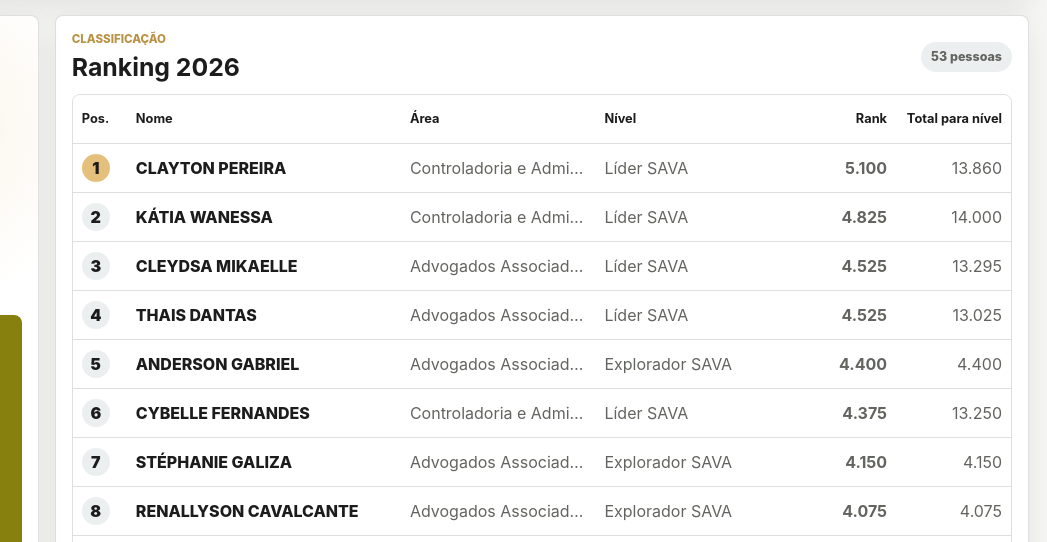
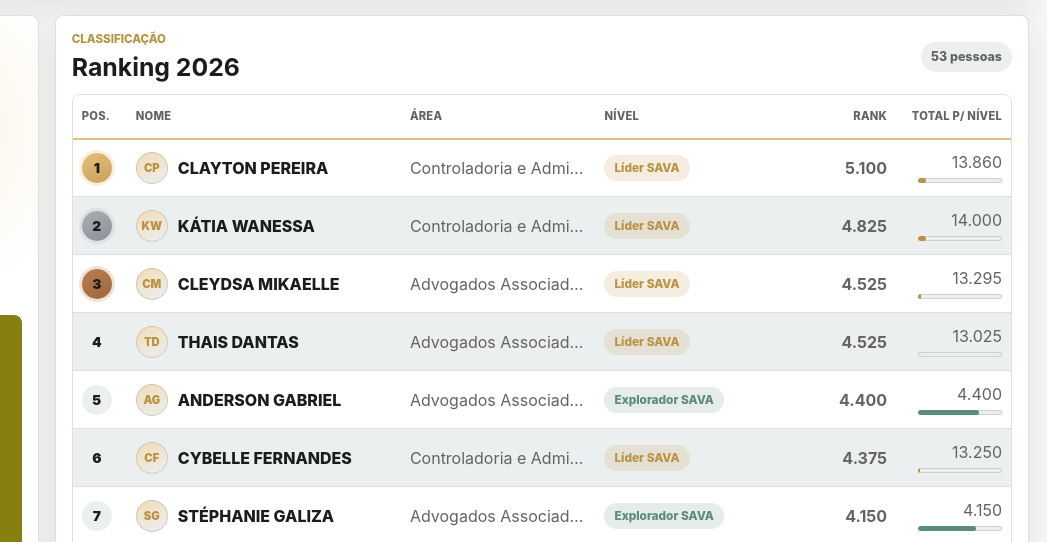
Before and after one commit to ProfRayllon/jornada-sava-dashboard, a plain HTML site: page index.html in a window 1280 px wide. Shown: the part 256-798 px from the top of the page, 233-1280 px from the left. Drawn offline with Linux system fonts and the light colour scheme.

Commit message:
Redesign ranking table with avatars, level pills, and progress bars
Adds initials avatars per person, gold/silver/bronze rank chips for
the top 3, color-coded pills per SAVA level tier, and a progress bar
showing advancement toward the next level in the ranking table.

```diff
--- a/app.js
+++ b/app.js
@@ -51,10 +51,10 @@ const legacy2025TotalOverrides = {
 };
 
 const levelRules = [
-  { name: "Explorador SAVA", min: 0, max: 6000 },
-  { name: "Protagonista SAVA", min: 6001, max: 13000 },
-  { name: "Líder SAVA", min: 13001, max: 23000 },
-  { name: "Guardião SAVA", min: 23001, max: Infinity },
+  { name: "Explorador SAVA", min: 0, max: 6000, slug: "explorador" },
+  { name: "Protagonista SAVA", min: 6001, max: 13000, slug: "protagonista" },
+  { name: "Líder SAVA", min: 13001, max: 23000, slug: "lider" },
+  { name: "Guardião SAVA", min: 23001, max: Infinity, slug: "guardiao" },
 ];
 
 const badgeDefinitions = [
@@ -630,15 +630,35 @@ function renderRanking() {
 
   els.rankingBody.innerHTML = filtered
     .map((person, index) => {
+      const pos = index + 1;
       const level = getPersonLevel(person);
+      const cumulative = getCumulativeScore(person);
+      const tierMax = level.max === Infinity ? cumulative || level.min || 1 : level.max;
+      const progressPct = Math.max(
+        0,
+        Math.min(100, Math.round(((cumulative - level.min) / Math.max(1, tierMax - level.min)) * 100))
+      );
+      const rankClass = pos <= 3 ? ` rank-${pos}` : "";
       return `
         <tr>
-          <td><span class="rank-chip">${index + 1}</span></td>
-          <td class="name-cell">${escapeHtml(person.name)}</td>
+          <td><span class="rank-chip${rankClass}">${pos}</span></td>
+          <td class="name-cell">
+            <div class="person-cell">
+              <span class="avatar" aria-hidden="true">${escapeHtml(getInitials(person.name))}</span>
+              <span class="person-name">${escapeHtml(person.name)}</span>
+            </div>
+          </td>
           <td>${escapeHtml(person.category)}</td>
-          <td>${level.name}</td>
+          <td><span class="level-pill level-${level.slug}">${level.name}</span></td>
           <td class="numeric"><strong>${formatNumber(person.score)}</strong></td>
-          <td class="numeric">${formatNumber(getCumulativeScore(person))}</td>
+          <td class="numeric">
+            <div class="level-progress-cell">
+              <span>${formatNumber(cumulative)}</span>
+              <div class="level-progress-track">
+                <div class="level-progress-fill level-${level.slug}" style="width:${progressPct}%"></div>
+              </div>
+            </div>
+          </td>
         </tr>
       `;
     })
--- a/index.html
+++ b/index.html
@@ -94,7 +94,7 @@
                     <th>Área</th>
                     <th>Nível</th>
                     <th class="numeric">Rank</th>
-                    <th class="numeric">Total para nível</th>
+                    <th class="numeric">Total p/ nível</th>
                   </tr>
                 </thead>
                 <tbody id="rankingBody"></tbody>
--- a/styles.css
+++ b/styles.css
@@ -14,6 +14,13 @@
   --purple: #7c2ba8;
   --blue: #1e66b2;
   --red: #9d2824;
+  --level-explorador: #5c8a7c;
+  --level-protagonista: #1e66b2;
+  --level-lider: #b99243;
+  --level-guardiao: #7c2ba8;
+  --rank-gold: #e5c07c;
+  --rank-silver: #a9adb4;
+  --rank-bronze: #b87e4f;
   font-family: Inter, "Segoe UI", Arial, sans-serif;
 }
 
@@ -29,6 +36,13 @@
   --gold-strong: #f0cf8e;
   --graphite: #d8d4ca;
   --shadow: 0 14px 36px rgba(0, 0, 0, 0.28);
+  --level-explorador: #7fb9a5;
+  --level-protagonista: #5b9ee0;
+  --level-lider: #f0cf8e;
+  --level-guardiao: #c58ce8;
+  --rank-gold: #f0cf8e;
+  --rank-silver: #c3c8d1;
+  --rank-bronze: #d29a68;
 }
 
 * {
@@ -445,7 +459,7 @@ table {
 
 th,
 td {
-  height: 49px;
+  height: 58px;
   padding: 0 9px;
   border-bottom: 1px solid var(--line);
   text-align: left;
@@ -459,9 +473,30 @@ th {
   position: sticky;
   top: 0;
   z-index: 1;
+  height: 44px;
   background: var(--surface);
-  color: var(--text);
-  font-size: 0.8rem;
+  color: var(--muted);
+  font-size: 0.7rem;
+  font-weight: 800;
+  letter-spacing: 0.02em;
+  text-transform: uppercase;
+  border-bottom: 2px solid var(--gold);
+}
+
+tbody tr {
+  transition: background-color 140ms ease;
+}
+
+tbody tr:nth-child(even) {
+  background: var(--surface-soft);
+}
+
+tbody tr:hover {
+  background: color-mix(in srgb, var(--gold) 12%, transparent);
+}
+
+tbody tr:last-child td {
+  border-bottom: none;
 }
 
 th:nth-child(1),
@@ -511,17 +546,127 @@ td.name-cell {
 .rank-chip {
   display: inline-grid;
   place-items: center;
-  width: 28px;
-  height: 28px;
+  width: 30px;
+  height: 30px;
   border-radius: 999px;
   background: var(--surface-soft);
   color: var(--text);
   font-weight: 900;
-}
-
-tr:nth-child(1) .rank-chip {
-  background: var(--gold);
+  font-size: 0.86rem;
+}
+
+.rank-chip.rank-1 {
+  background: linear-gradient(155deg, var(--rank-gold), color-mix(in srgb, var(--rank-gold) 55%, #a9782f));
   color: #1c1c1c;
+  box-shadow: 0 0 0 3px color-mix(in srgb, var(--rank-gold) 26%, transparent);
+}
+
+.rank-chip.rank-2 {
+  background: linear-gradient(155deg, var(--rank-silver), color-mix(in srgb, var(--rank-silver) 55%, #6b7078));
+  color: #1c1c1c;
+  box-shadow: 0 0 0 3px color-mix(in srgb, var(--rank-silver) 22%, transparent);
+}
+
+.rank-chip.rank-3 {
+  background: linear-gradient(155deg, var(--rank-bronze), color-mix(in srgb, var(--rank-bronze) 55%, #7a4c28));
+  color: #1c1c1c;
+  box-shadow: 0 0 0 3px color-mix(in srgb, var(--rank-bronze) 22%, transparent);
+}
+
+.person-cell {
+  display: flex;
+  align-items: center;
+  gap: 10px;
+  min-width: 0;
+}
+
+.avatar {
+  flex: none;
+  display: inline-grid;
+  place-items: center;
+  width: 32px;
+  height: 32px;
+  border-radius: 50%;
+  background: linear-gradient(155deg, color-mix(in srgb, var(--gold) 55%, var(--surface)), var(--surface-soft));
+  box-shadow: inset 0 0 0 1px var(--line);
+  color: var(--gold-strong);
+  font-size: 0.7rem;
+  font-weight: 900;
+}
+
+.person-name {
+  min-width: 0;
+  overflow: hidden;
+  text-overflow: ellipsis;
+  white-space: nowrap;
+}
+
+.level-pill {
+  --level-color: var(--muted);
+  display: inline-flex;
+  align-items: center;
+  min-height: 26px;
+  padding: 0 10px;
+  border-radius: 999px;
+  background: color-mix(in srgb, var(--level-color) 16%, transparent);
+  color: var(--level-color);
+  font-size: 0.74rem;
+  font-weight: 800;
+  white-space: nowrap;
+}
+
+.level-pill.level-explorador {
+  --level-color: var(--level-explorador);
+}
+
+.level-pill.level-protagonista {
+  --level-color: var(--level-protagonista);
+}
+
+.level-pill.level-lider {
+  --level-color: var(--level-lider);
+}
+
+.level-pill.level-guardiao {
+  --level-color: var(--level-guardiao);
+}
+
+.level-progress-cell {
+  display: grid;
+  justify-items: end;
+  gap: 6px;
+}
+
+.level-progress-track {
+  width: 84px;
+  height: 5px;
+  border-radius: 999px;
+  background: var(--surface-soft);
+  box-shadow: inset 0 0 0 1px var(--line);
+  overflow: hidden;
+}
+
+.level-progress-fill {
+  height: 100%;
+  border-radius: inherit;
+  background: var(--muted);
+  transition: width 220ms ease;
+}
+
+.level-progress-fill.level-explorador {
+  background: var(--level-explorador);
+}
+
+.level-progress-fill.level-protagonista {
+  background: var(--level-protagonista);
+}
+
+.level-progress-fill.level-lider {
+  background: var(--level-lider);
+}
+
+.level-progress-fill.level-guardiao {
+  background: var(--level-guardiao);
 }
 
 .mini-badges {
```
